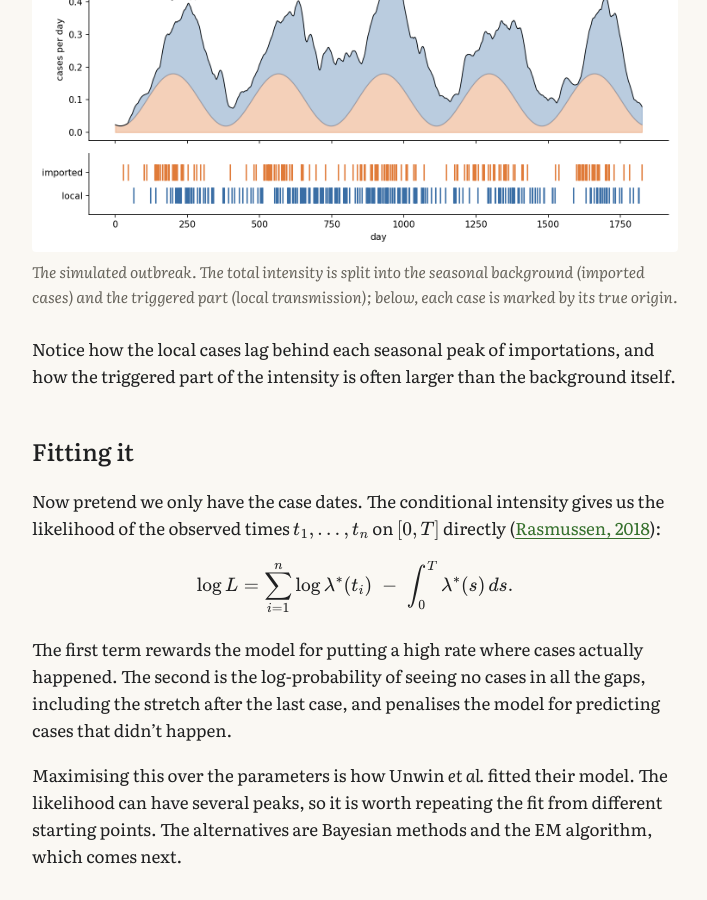
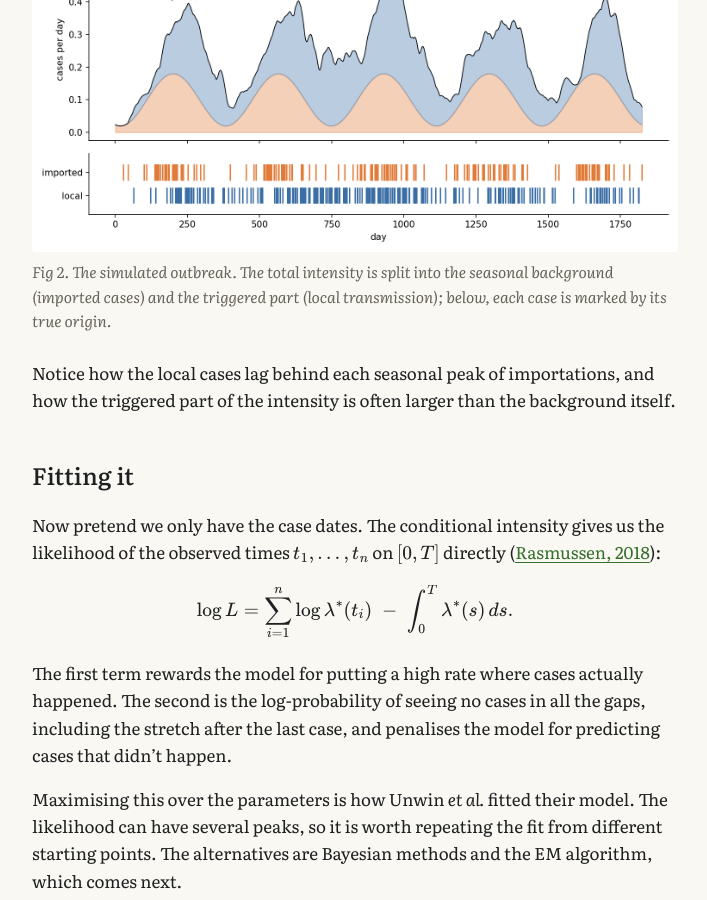
Before and after one commit to timj-wood/timj-wood.github.io, a Jekyll site: the page built from _posts/2026-09-23-hawkes-processes.md, in a window 1280 px wide and 900 px high, scrolled down 7168 px. Shown: the whole window, without its empty margins (285-992 px from the left). Built offline with Jekyll 4.4.1, drawn with Linux system fonts in a browser that asks for light colours; some of the changed text lies outside the part shown.

Commit message:
Update 2026-09-23-hawkes-processes.md

```diff
--- a/_posts/2026-09-23-hawkes-processes.md
+++ b/_posts/2026-09-23-hawkes-processes.md
@@ -40,7 +40,7 @@ The key limitation is in the section title: events *ignore each other*. In an ep
 
 <figure>
   <img src="/assets/posts/hawkes/poisson_vs_hawkes.png" alt="A Poisson process and a Hawkes process with the same background rate">
-  <figcaption>A Poisson process and a Hawkes process with the same background rate. The Hawkes intensity jumps at each event and decays, and its events come in bursts.</figcaption>
+  <figcaption>Fig 1. A Poisson process and a Hawkes process with the same background rate. The Hawkes intensity jumps at each event and decays, and its events come in bursts.</figcaption>
 </figure>
 
 The figure above previews where we're heading. Both processes have the same background rate of 0.1 events per day, but in the Hawkes process each event gives the rate a jump that then fades away, so events arrive in bursts.
@@ -140,7 +140,7 @@ I used the family-tree method for the outbreak (and thinning for the exponential
 
 <figure>
   <img src="/assets/posts/hawkes/simulated_outbreak.png" alt="Simulated outbreak split into imported and local cases">
-  <figcaption>The simulated outbreak. The total intensity is split into the seasonal background (imported cases) and the triggered part (local transmission); below, each case is marked by its true origin.</figcaption>
+  <figcaption>Fig 2. The simulated outbreak. The total intensity is split into the seasonal background (imported cases) and the triggered part (local transmission); below, each case is marked by its true origin.</figcaption>
 </figure>
 
 Notice how the local cases lag behind each seasonal peak of importations, and how the triggered part of the intensity is often larger than the background itself.
@@ -187,7 +187,7 @@ The branching ratio and the import pattern come back close to the truth. The spr
 
 <figure>
   <img src="/assets/posts/hawkes/classification.png" alt="Estimated probability of being imported, by true origin">
-  <figcaption>Each case's estimated probability of being imported, split by its true origin.</figcaption>
+  <figcaption>Fig 3. Each case's estimated probability of being imported, split by its true origin.</figcaption>
 </figure>
 
 The classification results were the most interesting part for me. Adding up the probabilities gives an expected 185 imported cases, against a true 174, so the model gets the overall split roughly right. Individual cases are much harder: labelling each case as imported when its probability is above 0.5 gets 68% right, and the two groups overlap a lot in the figure. That's because an imported case arriving during a burst of local transmission looks, in timing alone, just like a local case. Timing tells you a lot about *how many* cases are imported, but much less about *which* ones, and this is exactly where partial travel histories become valuable.
@@ -198,7 +198,7 @@ The integral in the likelihood, $\Lambda(t) = \int_0^t \lambda^{\ast}(s)\,ds$, g
 
 <figure>
   <img src="/assets/posts/hawkes/time_rescaling_qq.png" alt="Q–Q plot of rescaled gaps against an exponential distribution">
-  <figcaption>Q–Q plot of the rescaled gaps against an exponential distribution with mean 1. The points lie close to the diagonal.</figcaption>
+  <figcaption>Fig 4. Q–Q plot of the rescaled gaps against an exponential distribution with mean 1. The points lie close to the diagonal.</figcaption>
 </figure>
 
 For the toy outbreak, the points lie close to the diagonal and the Kolmogorov–Smirnov test finds no evidence against the model ($p = 0.70$), as it should, since the model is correct by construction.
```
